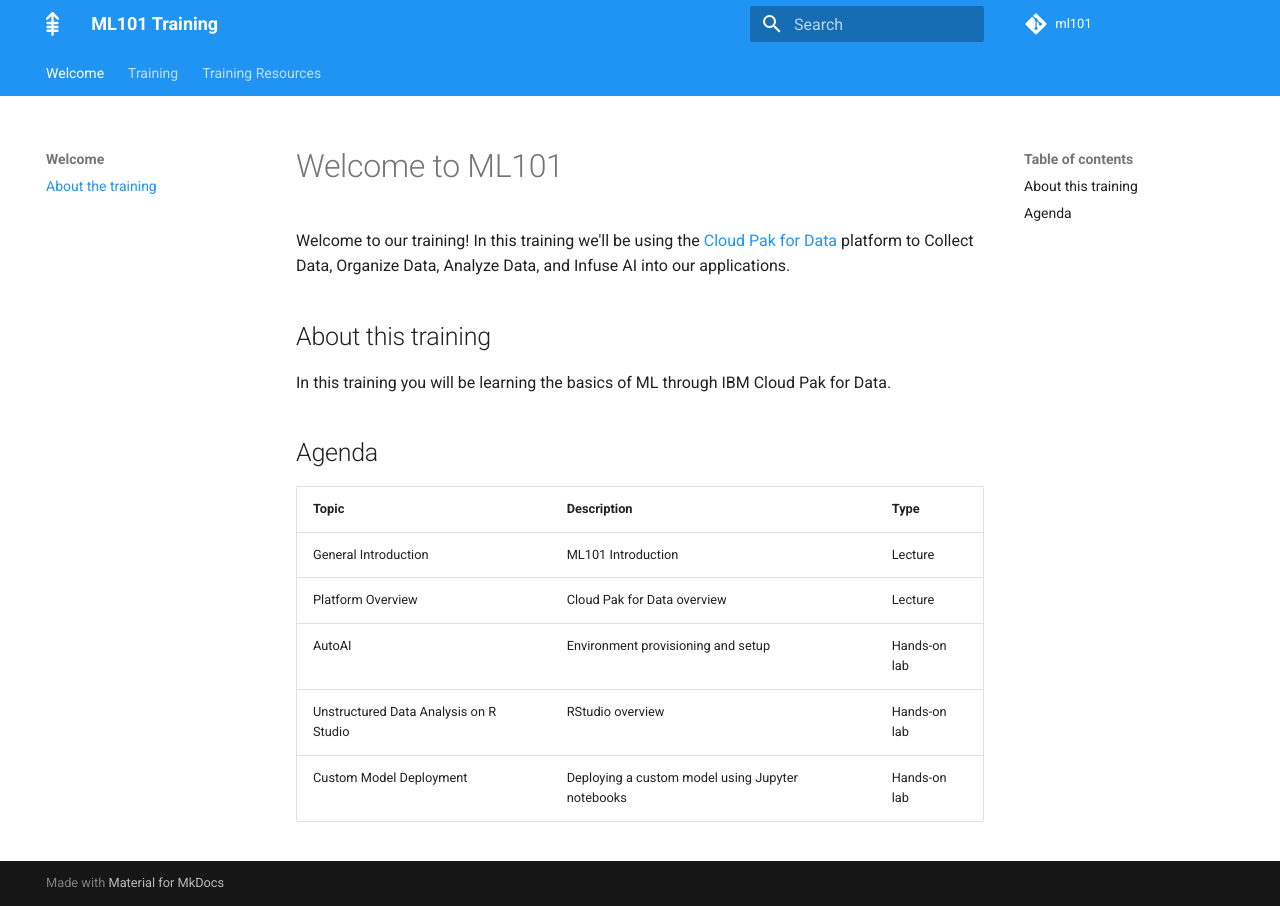
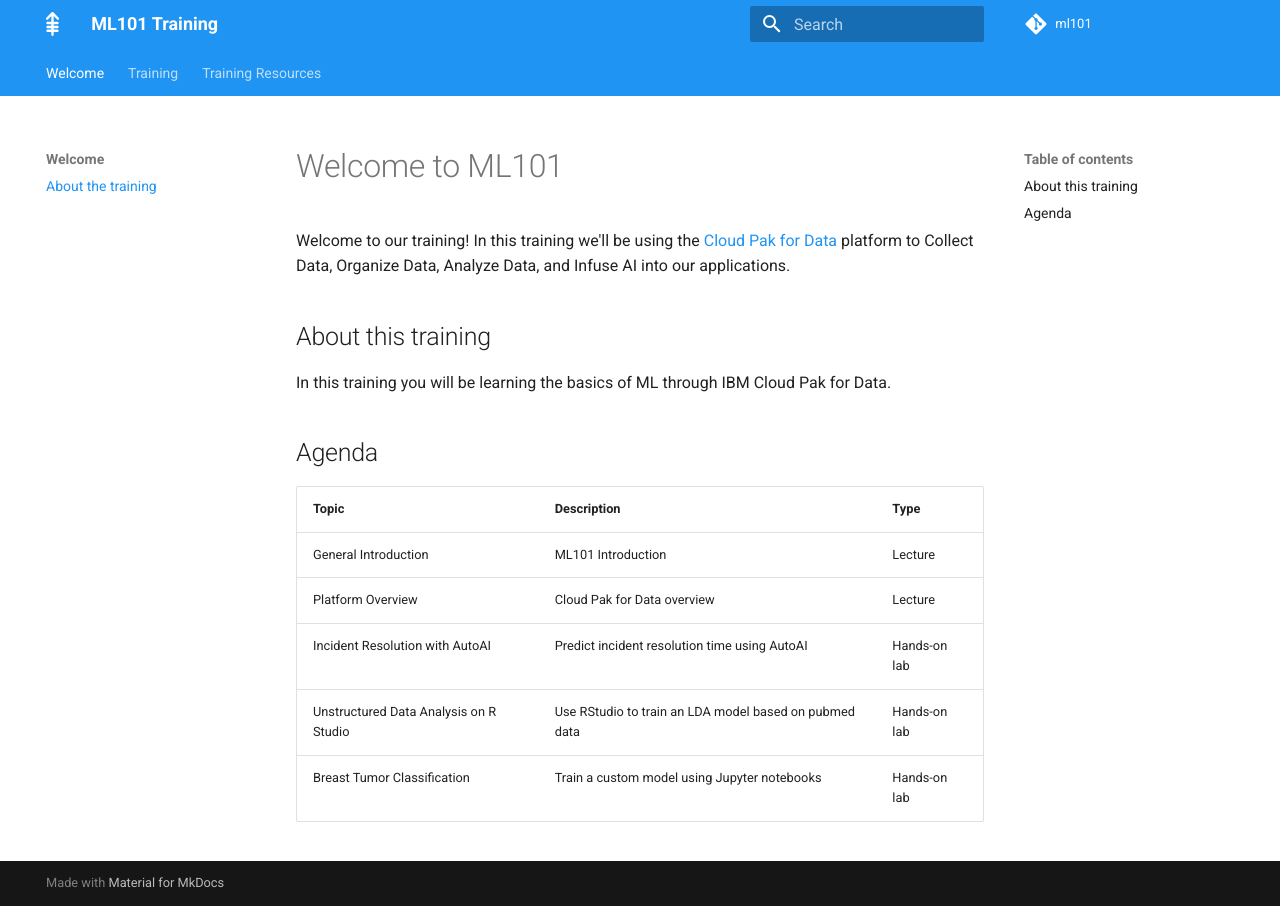
Before and after one commit to ygivenx/ml101, an MkDocs documentation site: the page built from docs/README.md, in a window 1280 px wide. Built offline with MkDocs 1.6.1 and Material for MkDocs 9.7.7, drawn with Linux system fonts in a browser that asks for light colours.

Commit message:
general updates

```diff
--- a/docs/README.md
+++ b/docs/README.md
@@ -12,6 +12,6 @@
 | :--- | :--- | :--- |
 | General Introduction | ML101 Introduction | Lecture |
 | Platform Overview | Cloud Pak for Data overview | Lecture |
-| AutoAI | Environment provisioning and setup | Hands-on lab |
-| Unstructured Data Analysis on R Studio | RStudio overview | Hands-on lab |
-| Custom Model Deployment | Deploying a custom model using Jupyter notebooks | Hands-on lab |
+| Incident Resolution with AutoAI | Predict incident resolution time using AutoAI | Hands-on lab |
+| Unstructured Data Analysis on R Studio | Use RStudio to train an LDA model based on pubmed data | Hands-on lab |
+| Breast Tumor Classification | Train a custom model using Jupyter notebooks | Hands-on lab |
--- a/mkdocs.yml
+++ b/mkdocs.yml
@@ -21,8 +21,8 @@
       - Introduction: rstudio/README.md
       - Running RStudio: rstudio/topic-modeling.md
     - Breast Cancer Image Classification with Watson Studio Jupyter notebooks:
-      - Introduction: jupyter/custom-model-deployment.md
-      - Running Jupyter notebooks: jupyter/custom-model-deployment.md
+      - Introduction: jupyter/README.md
+      - Running Jupyter notebooks: jupyter/image-classification.md
   - Training Resources:
     - Resources: resources.md
 
```
Also changed, not shown: docs/jupyter/README.md (added, +9 -0 lines), docs/rstudio/README.md (+1 -1 lines), docs/jupyter/custom-model-deployment.md (deleted), docs/jupyter/image-classification.md (added).
